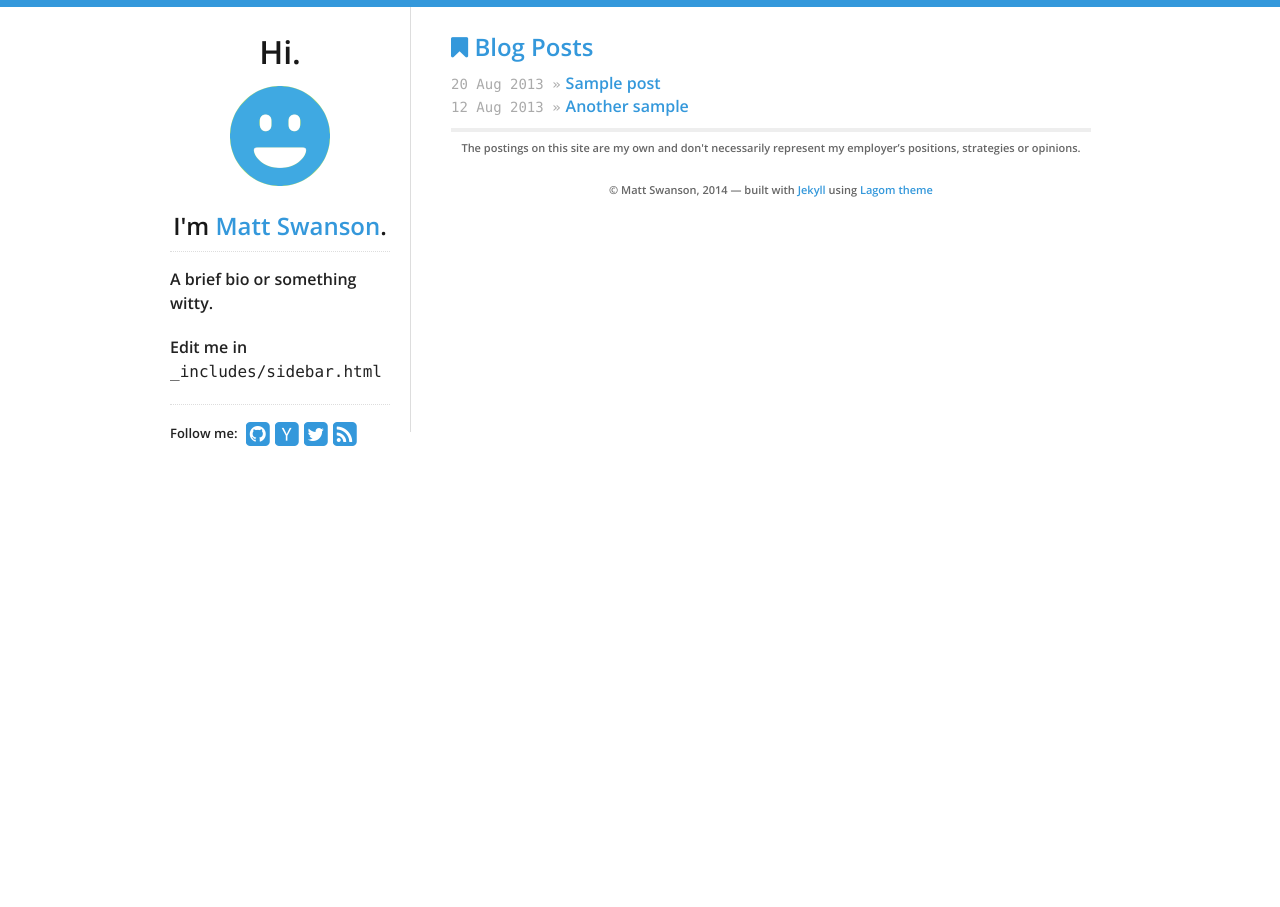
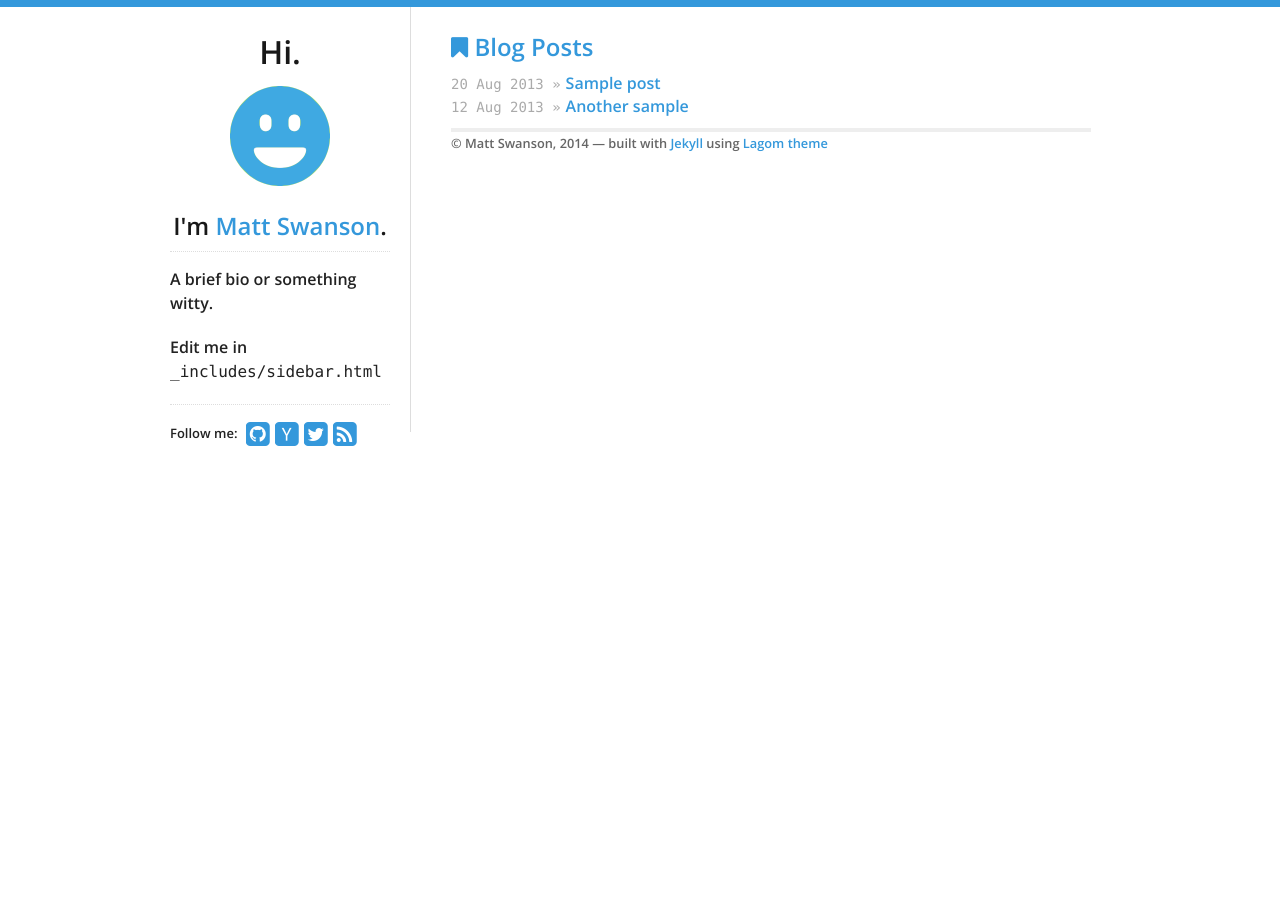
Before and after one commit to sujittripathy/expired, a Jekyll site: the page built from index.html, in a window 1280 px wide. Built offline with Jekyll 4.4.1, drawn with Linux system fonts in a browser that asks for light colours; nearby versions of some CDN libraries.

Commit message:
customized

```diff
--- a/_includes/footer.html
+++ b/_includes/footer.html
@@ -1,12 +1,12 @@
 <div class="disclaimer">
   {% if site.data.theme.show_disclaimer %}
-  <p>
+  <!-- <p>
     The postings on this site are my own and don't necessarily represent my
     employer’s positions, strategies or opinions.
   </p>
   {% endif %}
 
-  <p>
+  <p> -->
     © {{ site.data.theme.name }}, 2014 &mdash; built with <a href="http://jekyllrb.com/">Jekyll</a> using <a href="https://github.com/swanson/lagom">Lagom theme</a>
   </p>
 </div>
```
